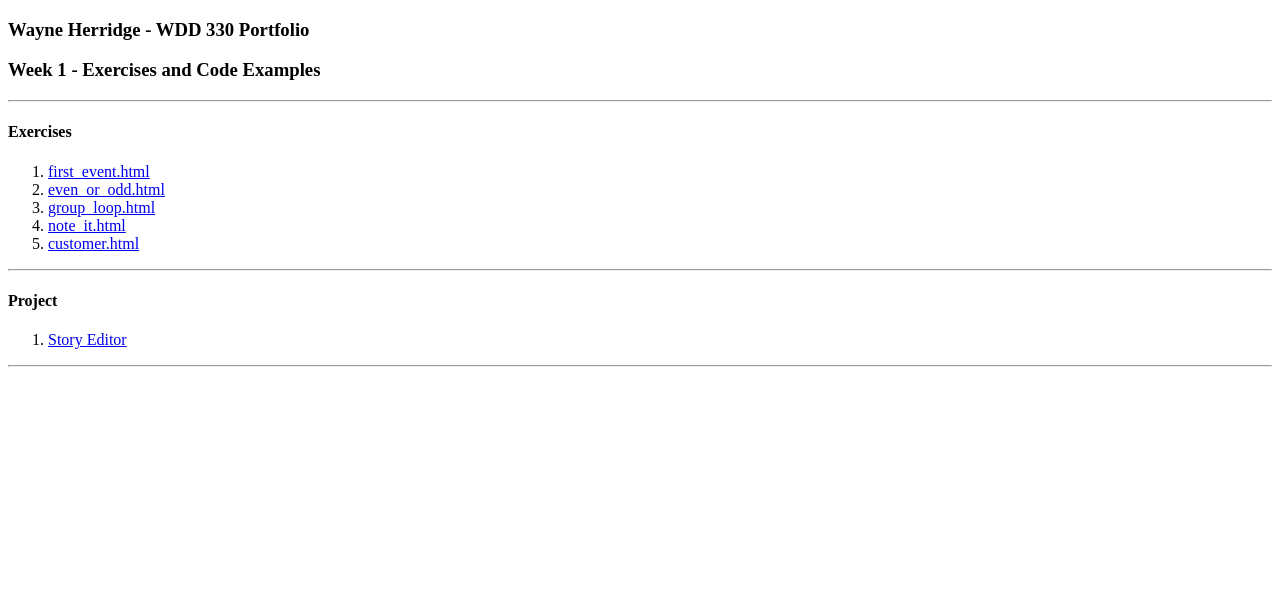
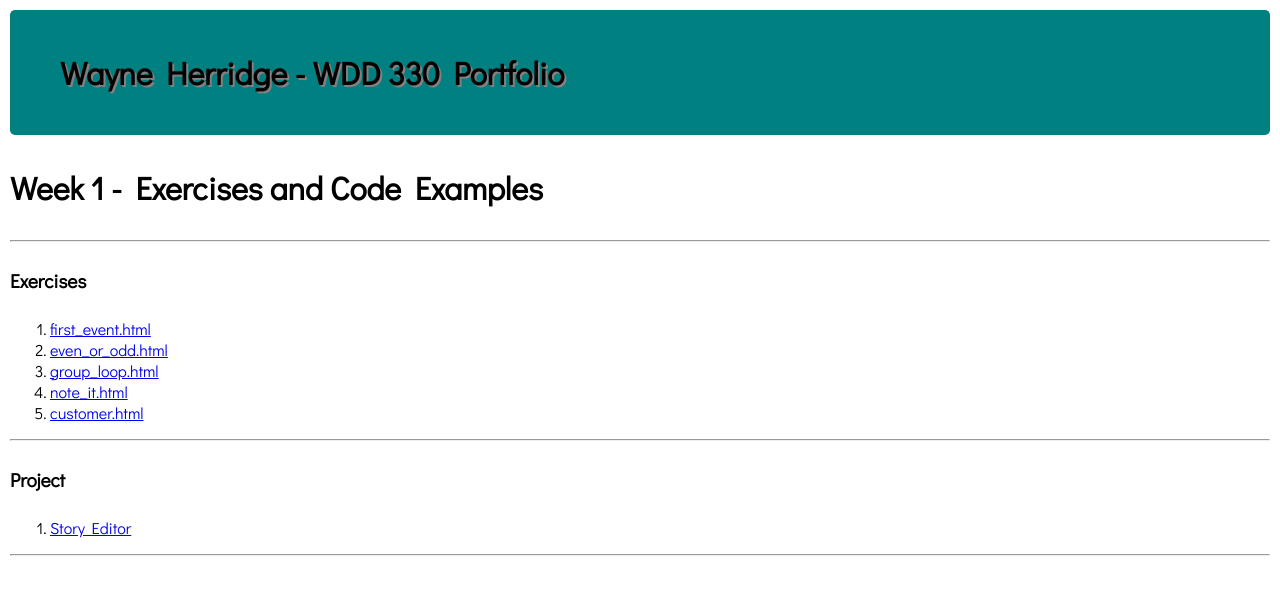
Before and after one commit to wayneherridge/WDD330, a plain HTML site: page week1/exercises.html in a window 1280 px wide. Drawn offline with Linux system fonts and the light colour scheme; the site is published under a folder, as on GitHub Pages, so addresses that start at the root find nothing.

Commit message:
added correct folder structure links

```diff
--- a/week1/exercises.html
+++ b/week1/exercises.html
@@ -6,7 +6,7 @@
     <meta name="viewport" content="width=device-width, initial-scale=1.0">
     <title>WDD 330 Portfolio</title>
 
-    <link rel="stylesheet" href="/css/style.css">
+    <link rel="stylesheet" href="../css/style.css">
 </head>
 
 <body>
```
Also changed, not shown: week1/notes.html (+1 -1 lines).
